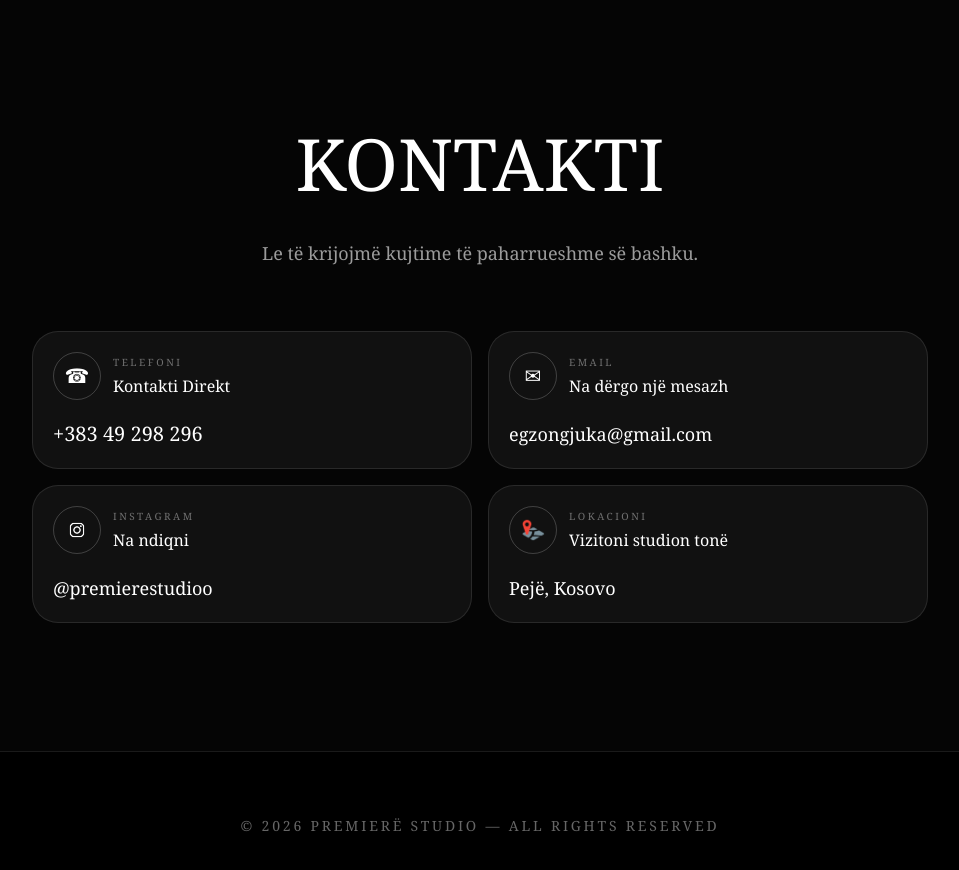
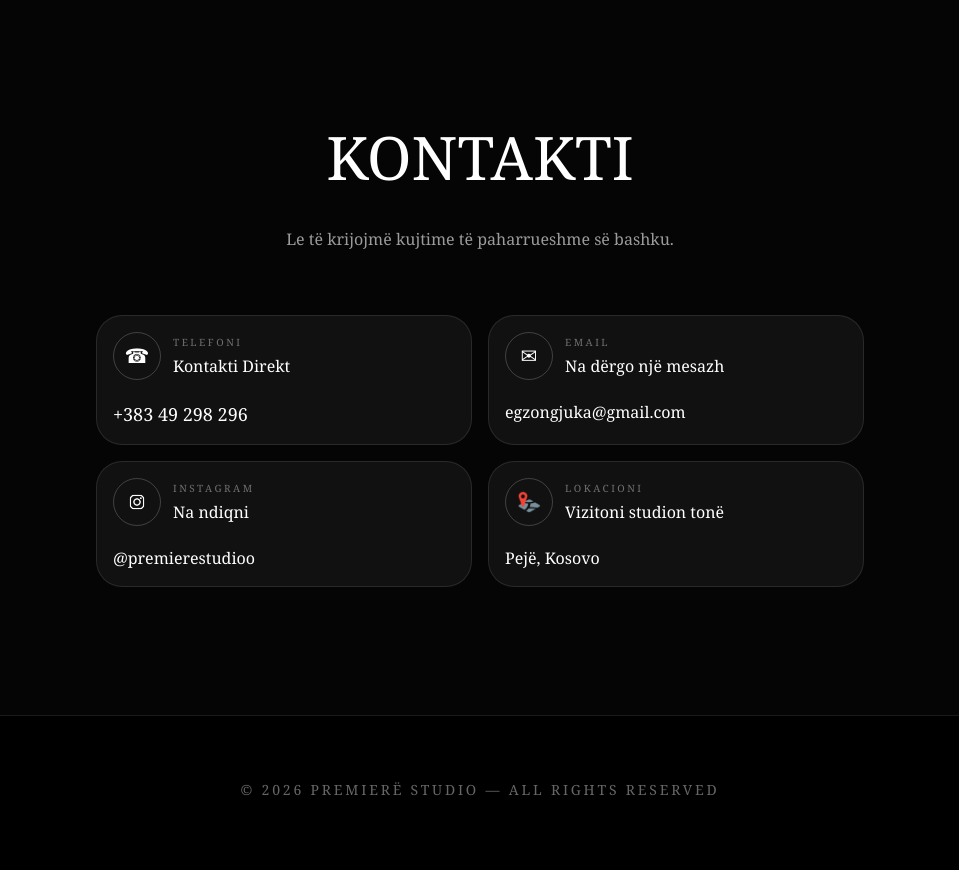
Before and after one commit to babaluka/premiere-studio, a Next.js app: page / in a window 1280 px wide. Shown: the part 1602-2472 px from the top of the page, without its empty margins (160-1119 px from the left). Built offline with nearby package versions, Linux system fonts and the light colour scheme; grey boxes are pictures that could not be loaded.

Commit message:
final luxury contact section

```diff
--- a/app/page.js
+++ b/app/page.js
@@ -1,3 +1,4 @@
+
 "use client";
 
 import { motion } from "framer-motion";
@@ -301,17 +302,17 @@ export default function PremiereStudioHomepage() {
           className="max-w-6xl mx-auto text-center"
         >
 
-          <h2 className="text-4xl md:text-7xl uppercase mb-6 md:mb-10">
+          <h2 className="text-3xl md:text-6xl uppercase mb-6 md:mb-10">
             {language === "al" ? "Kontakti" : "Contact"}
           </h2>
 
-          <p className="text-white/60 text-base md:text-lg mb-12 md:mb-16">
+          <p className="text-sm md:text-base text-white/60 mb-12 md:mb-16">
             {language === "al"
               ? "Le të krijojmë kujtime të paharrueshme së bashku."
               : "Let’s create timeless memories together."}
           </p>
 
-          <div className="grid grid-cols-1 md:grid-cols-2 gap-3 md:gap-4 text-left max-w-4xl mx-auto">
+          <div className="grid grid-cols-1 md:grid-cols-2 gap-3 md:gap-4 text-left max-w-3xl mx-auto">
 
             {/* PHONE */}
             <motion.div
@@ -320,7 +321,7 @@ export default function PremiereStudioHomepage() {
                 y: -6,
                 scale: 1.01,
               }}
-              className="border border-white/10 rounded-[22px] md:rounded-[26px] p-3 md:p-5 bg-white/5 backdrop-blur-md hover:bg-white/10 transition duration-500"
+              className="border border-white/10 rounded-[22px] md:rounded-[26px] p-3 md:p-4 bg-white/5 backdrop-blur-md hover:bg-white/10 transition duration-500"
             >
 
               <div className="flex items-center gap-2 md:gap-3 mb-4 md:mb-5">
@@ -345,7 +346,7 @@ export default function PremiereStudioHomepage() {
 
               <a
                 href="tel:+38349298296"
-                className="text-base md:text-xl hover:text-white/70 transition"
+                className="text-sm md:text-lg hover:text-white/70 transition"
               >
                 +383 49 298 296
               </a>
@@ -359,7 +360,7 @@ export default function PremiereStudioHomepage() {
                 y: -6,
                 scale: 1.01,
               }}
-              className="border border-white/10 rounded-[22px] md:rounded-[26px] p-3 md:p-5 bg-white/5 backdrop-blur-md hover:bg-white/10 transition duration-500"
+              className="border border-white/10 rounded-[22px] md:rounded-[26px] p-3 md:p-4 bg-white/5 backdrop-blur-md hover:bg-white/10 transition duration-500"
             >
 
               <div className="flex items-center gap-2 md:gap-3 mb-4 md:mb-5">
@@ -384,7 +385,7 @@ export default function PremiereStudioHomepage() {
 
               <a
                 href="mailto:egzongjuka@gmail.com"
-                className="text-sm md:text-lg hover:text-white/70 transition break-all"
+                className="text-sm md:text-base hover:text-white/70 transition break-all"
               >
                 egzongjuka@gmail.com
               </a>
@@ -398,7 +399,7 @@ export default function PremiereStudioHomepage() {
                 y: -6,
                 scale: 1.01,
               }}
-              className="border border-white/10 rounded-[22px] md:rounded-[26px] p-3 md:p-5 bg-white/5 backdrop-blur-md hover:bg-white/10 transition duration-500"
+              className="border border-white/10 rounded-[22px] md:rounded-[26px] p-3 md:p-4 bg-white/5 backdrop-blur-md hover:bg-white/10 transition duration-500"
             >
 
               <div className="flex items-center gap-2 md:gap-3 mb-4 md:mb-5">
@@ -428,7 +429,7 @@ export default function PremiereStudioHomepage() {
               <a
                 href="https://www.instagram.com/premierestudioo/"
                 target="_blank"
-                className="text-sm md:text-lg hover:text-white/70 transition"
+                className="text-sm md:text-base hover:text-white/70 transition"
               >
                 @premierestudioo
               </a>
@@ -442,7 +443,7 @@ export default function PremiereStudioHomepage() {
                 y: -6,
                 scale: 1.01,
               }}
-              className="border border-white/10 rounded-[22px] md:rounded-[26px] p-3 md:p-5 bg-white/5 backdrop-blur-md hover:bg-white/10 transition duration-500"
+              className="border border-white/10 rounded-[22px] md:rounded-[26px] p-3 md:p-4 bg-white/5 backdrop-blur-md hover:bg-white/10 transition duration-500"
             >
 
               <div className="flex items-center gap-2 md:gap-3 mb-4 md:mb-5">
@@ -472,7 +473,7 @@ export default function PremiereStudioHomepage() {
               <a
                 href="https://maps.app.goo.gl/WhFRb43ebb2J9YvD6"
                 target="_blank"
-                className="text-sm md:text-lg hover:text-white/70 transition"
+                className="text-sm md:text-base hover:text-white/70 transition"
               >
                 Pejë, Kosovo
               </a>
```
